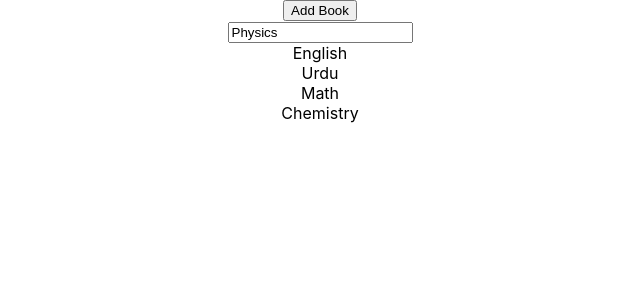
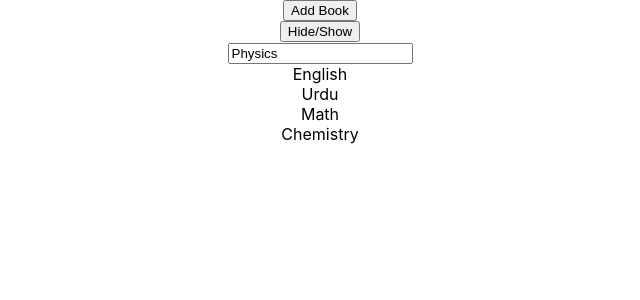
Before and after one commit to Sahil-Abbas/reactCourse, a React (Create React App) app: page / in a window 1280 px wide. Shown: the top 300 px of the page, without its empty margins (320-960 px from the left). Built offline with nearby package versions, Linux system fonts and the light colour scheme.

Commit message:
use effect life cycles

```diff
--- a/src/app/App.js
+++ b/src/app/App.js
@@ -1,4 +1,4 @@
-import React, { useState } from 'react';
+import React, { useEffect, useState } from 'react';
 import BookComponent from './components/BookComponent';
 import './App.css';
 
@@ -7,20 +7,32 @@ const books = ['English', 'Urdu', 'Math', 'Chemistry'];
 function App() {
     const [book, setBook] = useState(books);
     const [enteredBook, setEnteredBook] = useState('Physics');
+    const [toggle, setToggle] = useState(true);
 
     const addBookHandler = () => {
         setBook([...book, enteredBook])
     }
 
+    // componentDidMount
+    // useEffect(() => {
+    //     setTimeout(() => {
+    //         setBook([...book, 'new book'])
+    //     }, 1000);
+
+    //     // componentWillUnMount
+    //     // componentDidUpdate
+    // }, [book])
+
     const content = book.map((element, i) => {
-        return <BookComponent book={element} addABook={addBookHandler} key={i} />
+        return <BookComponent book={element} key={i} />
     })
 
   return (
       <div className='App'>
           <button onClick={addBookHandler}>Add Book</button>
+          <button onClick={() => setToggle(!toggle)}>Hide/Show</button>
           <input onChange={(e) => setEnteredBook(e.target.value)} value={enteredBook} type="text" />
-          {content}
+          {toggle && content}
       </div>
   )
 }
--- a/src/app/components/BookComponent.js
+++ b/src/app/components/BookComponent.js
@@ -1,6 +1,12 @@
-import React from 'react'
+import React, { useEffect } from 'react'
 
 const BookComponent = (props) => {
+    useEffect(() => {
+      console.log('ComponentDidMount')
+      return () => {
+        console.log('ComponentWillUnMount')
+      }
+    }, [])
 
     return (
         <>
```
Also changed, not shown: 1 other file (tests, documents, lock files or other folders).
